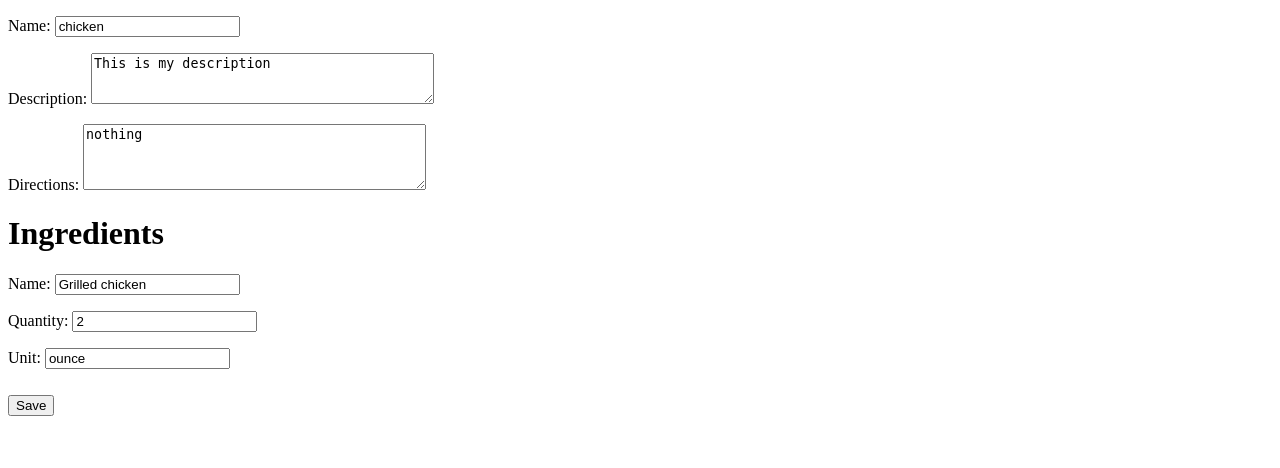
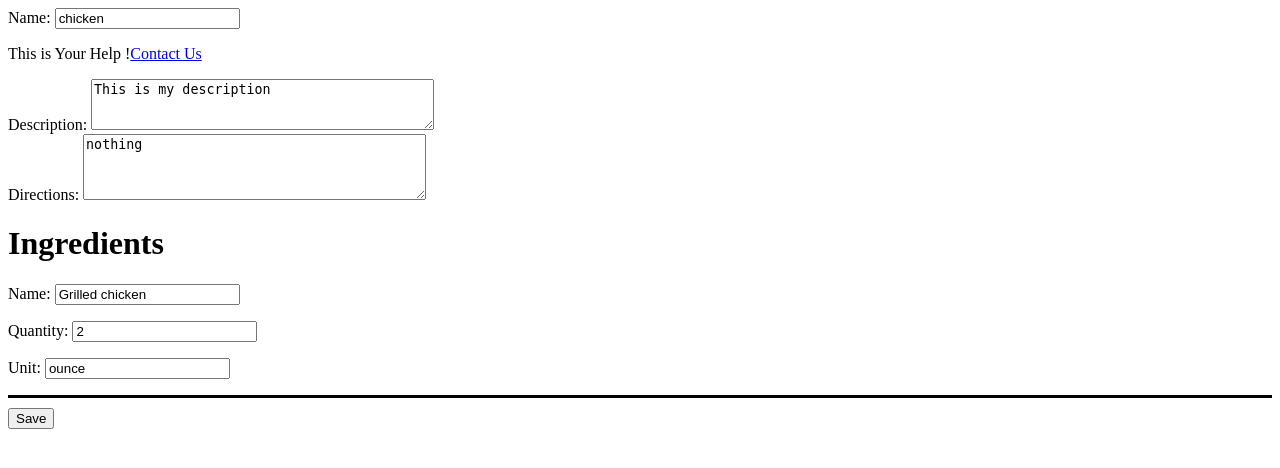
Before and after one commit to Seelammahesh/trypythondjango1-, a Django app: page /pantry/recipe/1/update/ in a window 1280 px wide. Shown: the top 468 px of the page. Run offline with Django 4.2, Linux system fonts and the light colour scheme; a user stored in the database is signed in; data comes from the database, SQL or seed files in the repository.

Commit message:
63rd commit

```diff
--- a/recipe/forms.py
+++ b/recipe/forms.py
@@ -5,7 +5,7 @@ from .models import Recipe,RecipeIngredients
 class RecipeForm(forms.ModelForm):
     error_css_class ='error-field'
     required_css_class ='requried-field'
-    name=forms.CharField(widget=forms.TextInput(attrs={"class":"form-control","placeholder":"Recipe name"}))
+    name=forms.CharField(help_text='This is Your Help !<a href="/contact">Contact Us</a>')
     description=forms.CharField(widget=forms.Textarea(attrs={"rows":3,"placeholder":"Recipe Description"}))
     directions = forms.CharField(widget=forms.Textarea(attrs={"rows": 4, "placeholder": "Recipe Direction"}))
     class Meta:
--- a/recipe/templates/recipe/create-update.html
+++ b/recipe/templates/recipe/create-update.html
@@ -3,6 +3,13 @@
 <head>
     <meta charset="UTF-8">
     <title>Title</title>
+    <style>
+        .ingredient-form{
+        border-bottom:3px solid black;
+        }
+
+
+    </style>
 </head>
 <body>
 {% if message %}
@@ -11,10 +18,26 @@
 <div style="margin-to:30px">
     <form action=" ." method="POST">
         {% csrf_token %}
-        {{ form.as_p }}
+        {% for field in form %}
+        <div class="{% if  field.field.requried %}{{ form.required_css_class}}{% endif %}">
+            {{ fiels.errors }}
+        {{ field.label_tag}}    {{ field }}
+             {% if field.help_text %}
+            <p class="help">{{field.help_text | safe }}</p>
+            {% endif %}
+        </div>
+        {% endfor %}
         {% if formset %}
         <h1>Ingredients</h1>
-        {{ formset.as_p}}
+        {{ formset.management_form}}
+        {% for form in formset %}
+        <div class="ingredient-form">
+            {{ form.as_p}}
+        </div>
+
+
+         {% endfor %}
+
         {% endif %}
         <button style="margin-top:10px"; type="submit">Save</button>
 
```
Also changed, not shown: readme.txt.
